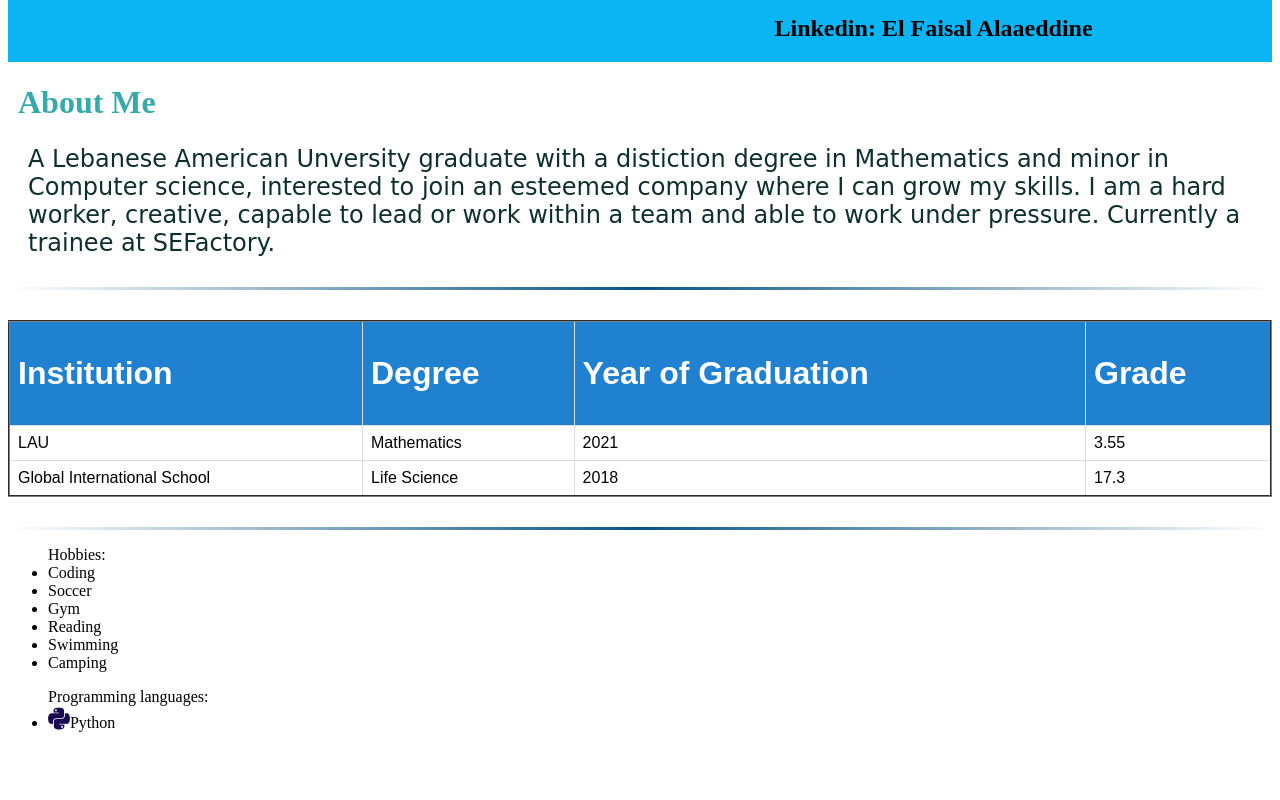
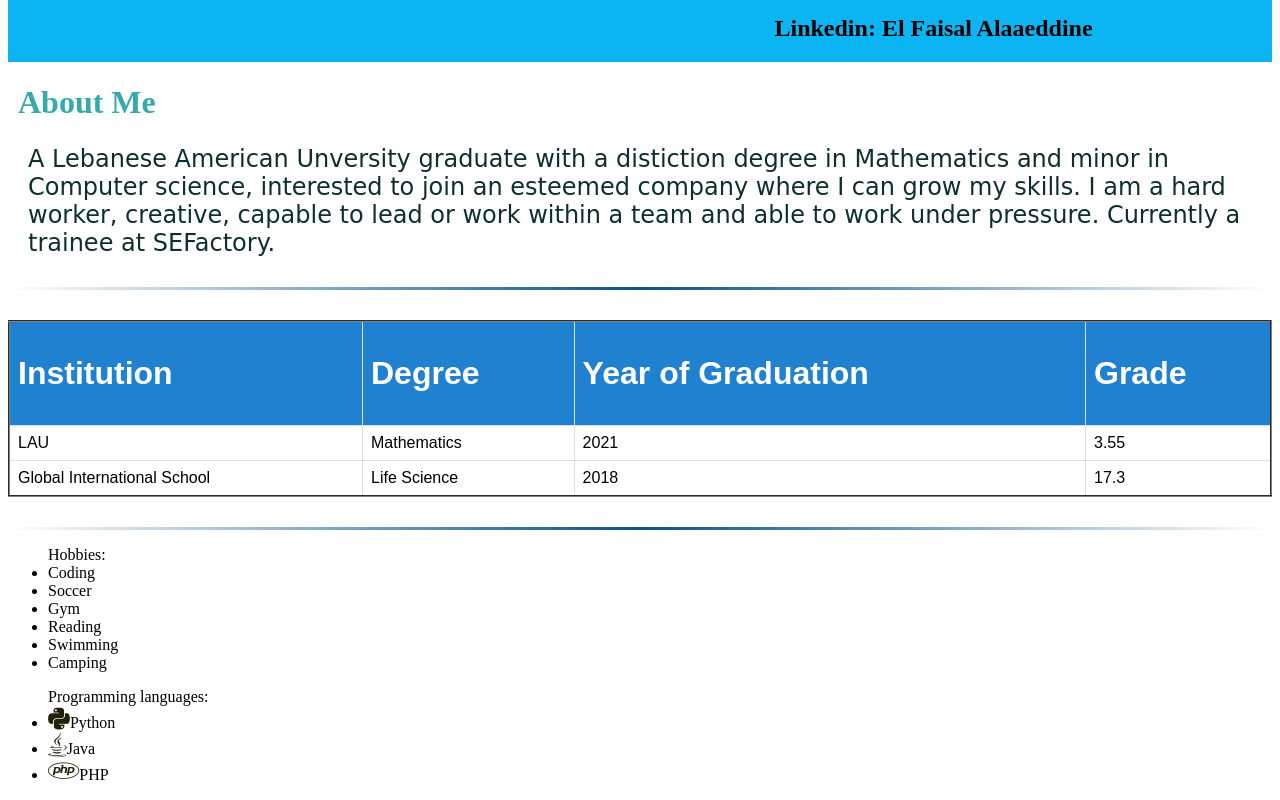
Before and after one commit to El-FaisalAlaaeddine/Curriculum-Vitae, a plain HTML site: page index.html in a window 1280 px wide. Shown: the part 524-1324 px from the top of the page. Before the commit the page ends 1272 px from the top, so only its background shows below. Drawn offline with Linux system fonts and the light colour scheme.

Commit message:
adding hobbies and languages

```diff
--- a/index.html
+++ b/index.html
@@ -57,8 +57,8 @@
               </tr>
     </table>
     <hr>
-
-    <ul>Hobbies:
+    <div class="third-container">
+    <ul class="ul-title">Hobbies:
         <li>Coding</li>
         <li>Soccer</li>
         <li>Gym</li>
@@ -67,10 +67,13 @@
         <li>Camping</li>
     </ul>
 
-    <ul>Programming languages:
-        <li><i class="fab fa-python" style="font-size:25px;color:rgb(25, 8, 81)"></i>Python </li>
+    <ul class="ul-title">Programming languages:
+        <li><i class="fab fa-python" style="font-size:25px;color:rgb(32, 33, 7)"></i>Python </li>
+        <li><i class="fab fa-java" style="font-size:25px;color:rgb(32, 33, 7)"></i>Java </li>
+        <li><i class="fab fa-php" style="font-size:25px;color:rgb(32, 33, 7)"></i>PHP </li>
+    </ul>
+    </div>
 
-    </ul>
 
 
 </body>
```
